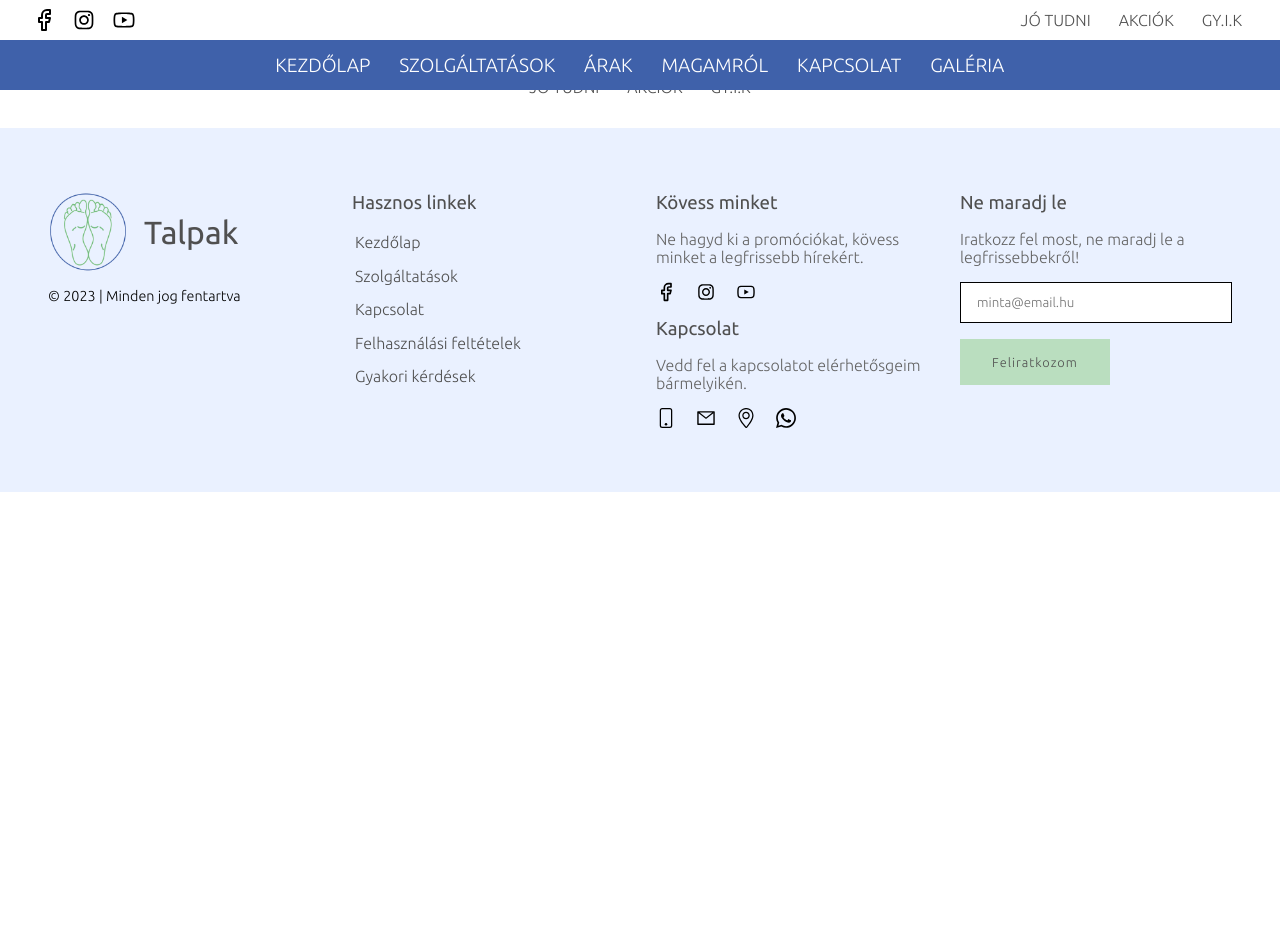
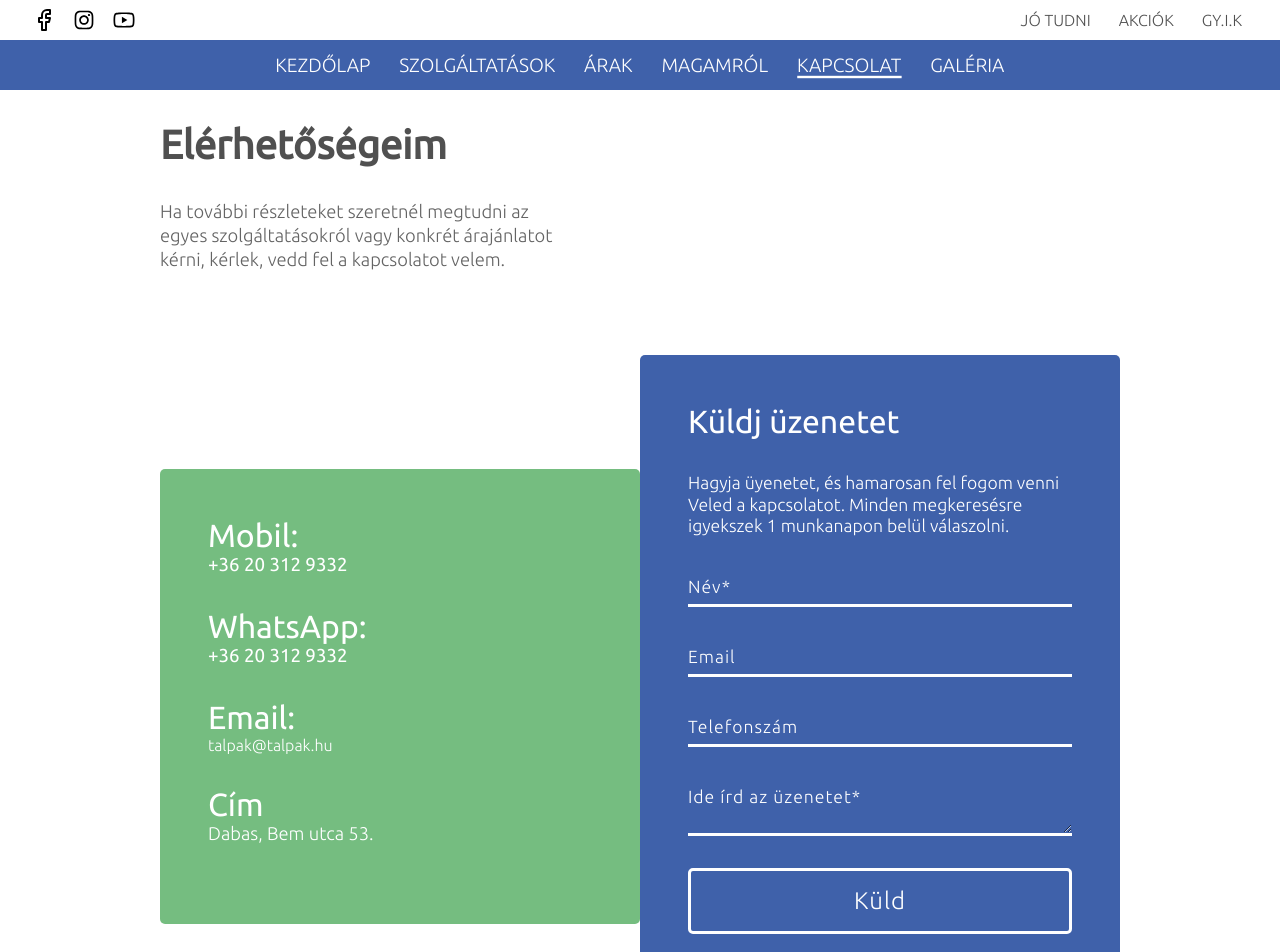
Before and after one commit to Karoly-Git/talpak, a React (Create React App) app: page /#/kapcsolat in a window 1280 px wide. Shown: the top 952 px of the page. Before the commit the page ends 800 px from the top, so only its background shows below. Built offline with nearby package versions, Linux system fonts and the light colour scheme.

Commit message:
Changing to HashRouter

```diff
--- a/src/App.js
+++ b/src/App.js
@@ -1,5 +1,5 @@
 import React, { useState, useEffect } from 'react';
-import { BrowserRouter as Router, Routes, Route } from 'react-router-dom';
+import { HashRouter as Router, Routes, Route } from 'react-router-dom';
 import { motion as m } from 'framer-motion';
 import './css/App.css';
 import { MainNavigation, MobileNavigation, SecondaryNavigation, BottomNavigation } from '../src/components/Navigations';
--- a/src/components/pages/Kapcsolat.jsx
+++ b/src/components/pages/Kapcsolat.jsx
@@ -123,7 +123,7 @@ export default function Kapcsolat() {
                             </ul>
 
                             <form onSubmit={handleSubmit(onSubmit)}>
-                                <h2 className='form-title'>Vedd fel velem a kapcsolatot</h2>
+                                <h2 className='form-title'>Küldj üzenetet</h2>
                                 <p>
                                     Hagyja üyenetet, és hamarosan fel fogom venni Veled a kapcsolatot. Minden megkeresésre igyekszek 1 munkanapon belül válaszolni.
                                 </p>
@@ -138,7 +138,7 @@ export default function Kapcsolat() {
                                 <input placeholder="Telefonszám" {...register('senderPhone')}></input>
 
                                 {errors.text && <span><p className='error'>{errors.text?.message}</p></span>}
-                                <textarea placeholder="Ide írhatod az üzenetet*" {...register('text')}></textarea>
+                                <textarea placeholder="Ide írd az üzenetet*" {...register('text')}></textarea>
 
                                 {sending &&
                                     <div id='sending-in-progress'>
--- a/src/css/App.css
+++ b/src/css/App.css
@@ -36,7 +36,7 @@ $navy: rgb(0, 0, 128);
   bottom: 8rem;
   padding: 6px 3px;
   border-radius: 25% 0 0 25%;
-  background-color: rgb(63, 97, 170);
+  background-color: rgb(117, 189, 128);
   transition: all 150ms ease-in-out;
   cursor: pointer;
   z-index: 10000;
--- a/src/css/App.scss
+++ b/src/css/App.scss
@@ -19,7 +19,7 @@
     bottom: 8rem;
     padding: 6px 3px;
     border-radius: 25% 0 0 25%;
-    background-color: $blue;
+    background-color: $green;
     transition: all 150ms ease-in-out;
     cursor: pointer;
     z-index: 10000;
```
Also changed, not shown: 1 other file (tests, documents, lock files or other folders).
